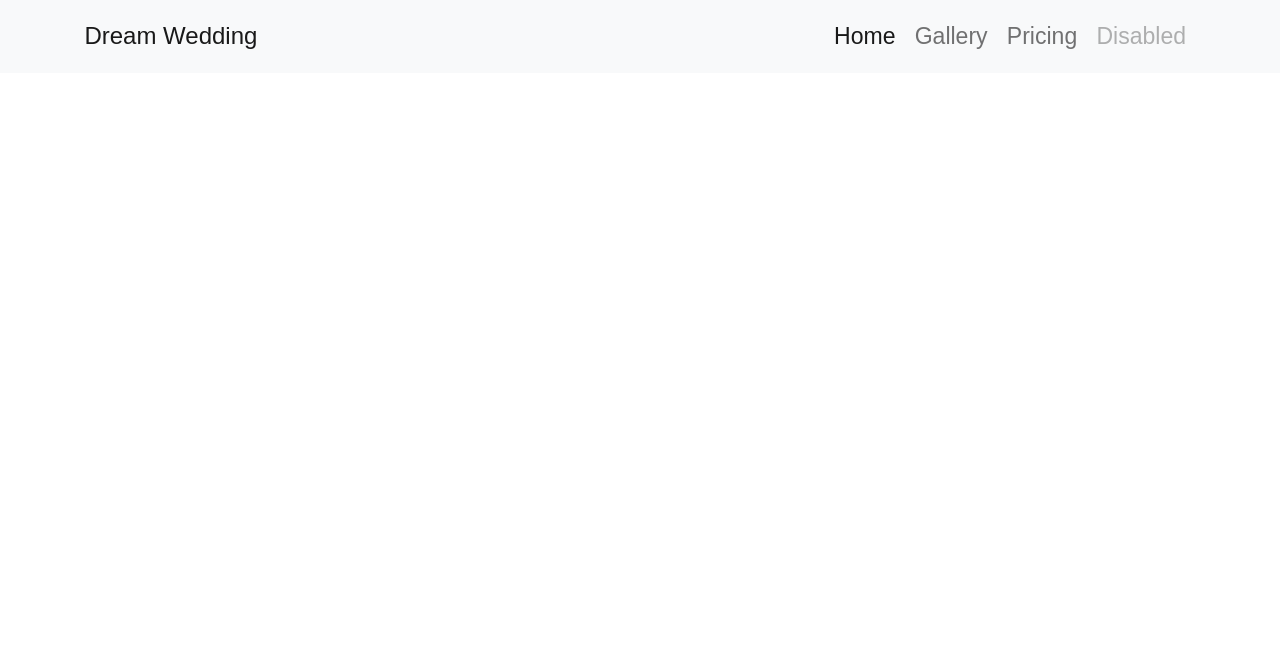
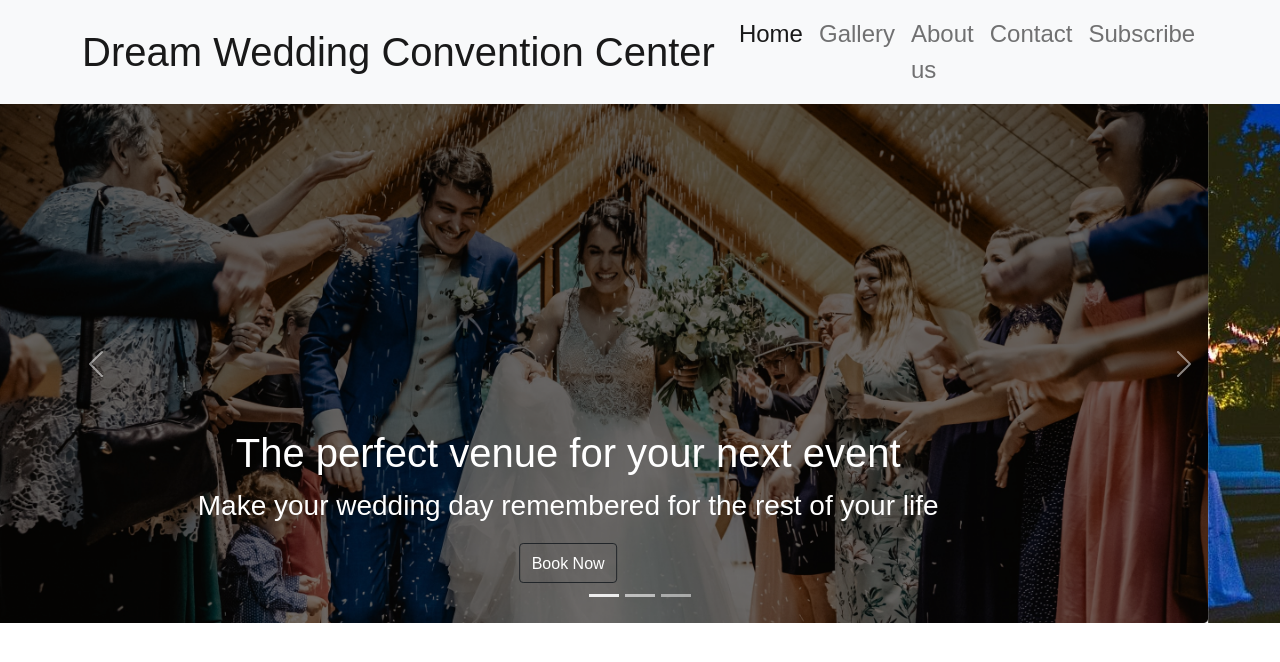
Before and after one commit to kamrulsaad/Dream-Wedding, a plain HTML site: page index.html in a window 1280 px wide. Drawn offline with Linux system fonts and the light colour scheme; a web font is replaced by a local one.

Commit message:
carousel Added

```diff
--- a/css/style.css
+++ b/css/style.css
@@ -2,5 +2,4 @@
 
 *{
     font-family: 'Dongle', sans-serif;
-    font-size: 1.2rem;
 }
--- a/index.html
+++ b/index.html
@@ -17,31 +17,35 @@
   <header>
     <nav class="navbar navbar-expand-lg navbar-light bg-light">
       <div class="container">
-        <a class="navbar-brand" href="#">Dream Wedding</a>
+        <a class="navbar-brand fs-1" href="#">Dream Wedding Convention Center</a>
         <button class="navbar-toggler" type="button" data-bs-toggle="collapse" data-bs-target="#navbarNav" aria-controls="navbarNav" aria-expanded="false" aria-label="Toggle navigation">
           <span class="navbar-toggler-icon"></span>
         </button>
         <div class="collapse navbar-collapse " id="navbarNav">
-          <ul class="navbar-nav ms-auto">
+          <ul class="navbar-nav ms-auto fs-4">
             <li class="nav-item">
               <a class="nav-link active" aria-current="page" href="#">Home</a>
             </li>
             <li class="nav-item">
-              <a class="nav-link" href="#">Gallery</a>
+              <a class="nav-link " href="#">Gallery</a>
             </li>
             <li class="nav-item">
-              <a class="nav-link" href="#">Pricing</a>
+              <a class="nav-link " href="#">About us</a>
             </li>
             <li class="nav-item">
-              <a class="nav-link disabled">Disabled</a>
+              <a class="nav-link ">Contact</a>
+            </li>
+            <li class="nav-item">
+              <a class="nav-link">Subscribe</a>
             </li>
           </ul>
         </div>
       </div>
     </nav>
   </header>
+  <main>
      <!-- carousel section  -->
-    <!-- <div id="carouselExampleCaptions" class="carousel slide" data-bs-ride="carousel">
+     <div id="carouselExampleCaptions" class="carousel slide" data-bs-ride="carousel">
       <div class="carousel-indicators">
         <button type="button" data-bs-target="#carouselExampleCaptions" data-bs-slide-to="0" class="active" aria-current="true" aria-label="Slide 1"></button>
         <button type="button" data-bs-target="#carouselExampleCaptions" data-bs-slide-to="1" aria-label="Slide 2"></button>
@@ -50,23 +54,29 @@
       <div class="carousel-inner">
         <div class="carousel-item active">
           <img src="./files/images/banner.png" class="d-block w-100" alt="...">
-            <div class="carousel-caption d-none d-md-block">
-              <h5>First slide label</h5>
-              <p>Some representative placeholder content for the first slide.</p>
+          <div class="carousel-caption d-block d-md-block">
+            <h5 class="fs-1">The perfect venue for your
+              next event</h5>
+              <p class="fs-3">Make your wedding day remembered for the rest of your life</p>
+              <a class="btn pt-2 btn-outline-dark text-white fs-6" href="https://www.amazon.com/" role="button">Book Now</a>
           </div>
         </div>
         <div class="carousel-item">
-            <img src="..." class="d-block w-100" alt="...">
-            <div class="carousel-caption d-none d-md-block">
-              <h5>Second slide label</h5>
-              <p>Some representative placeholder content for the second slide.</p>
+          <img src="./files/images/Wedding pics/3.jpg" class="d-block w-100" alt="...">
+          <div class="carousel-caption d-block d-md-block">
+            <h5 class="fs-1">The perfect venue for your
+              next event</h5>
+              <p class="fs-3">Make your wedding day remembered for the rest of your life</p>
+              <a class="btn pt-2 btn-outline-dark text-white fs-6" href="https://www.amazon.com/" role="button">Book Now</a>
           </div>
         </div>
         <div class="carousel-item">
-            <img src="..." class="d-block w-100" alt="...">
-            <div class="carousel-caption d-none d-md-block">
-              <h5>Third slide label</h5>
-              <p>Some representative placeholder content for the third slide.</p>
+          <img src="./files/images/Wedding pics/wedding-edited-1.jpg" class="d-block w-100" alt="...">
+          <div class="carousel-caption d-block d-md-block">
+            <h5 class="fs-1">The perfect venue for your
+              next event</h5>
+            <p class="fs-3">Make your wedding day remembered for the rest of your life</p>
+            <a class="btn pt-2 btn-outline-dark text-white fs-6" href="https://www.amazon.com/" role="button">Book Now</a>
           </div>
         </div>
       </div>
@@ -78,7 +88,9 @@
         <span class="carousel-control-next-icon" aria-hidden="true"></span>
         <span class="visually-hidden">Next</span>
       </button>
-      </div> -->
+    </div>
+  </main>
+
     <!-- toast section  -->
 
     <!-- bootstrap js file link  -->
```
Also changed, not shown: files/images/Wedding pics/2.jpg (added), files/images/Wedding pics/21-6.jpg (added), files/images/Wedding pics/3.jpg (added), files/images/Wedding pics/Nosh-3.jpg (added), files/images/Wedding pics/OIP (1).jpg (added), files/images/Wedding pics/OIP.jpg (added), files/images/Wedding pics/Outdoor-Evening-Wedding-Reception-Rentals.jpg (added), files/images/Wedding pics/R.jpg (added), files/images/Wedding pics/R1.jpg (added), files/images/Wedding pics/R2.jpg (added), files/images/Wedding pics/The-15-Best-Venues-for-Outdoor-Weddings-in-the-USA1.jpg (added), files/images/Wedding pics/b925d451-a9e4-4c8c-acc2-b4b28f0b06b1.jpg (added), files/images/Wedding pics/number 3.jpg (added), files/images/Wedding pics/wedding-2.jpg (added), 1 more files. Lines whose indentation alone changed are shown as unchanged.
